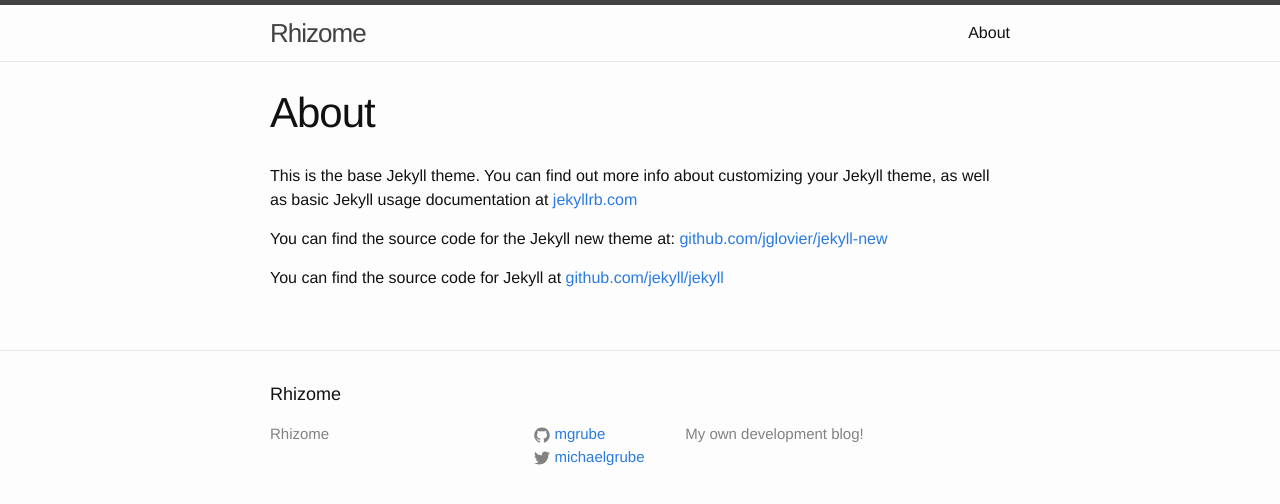
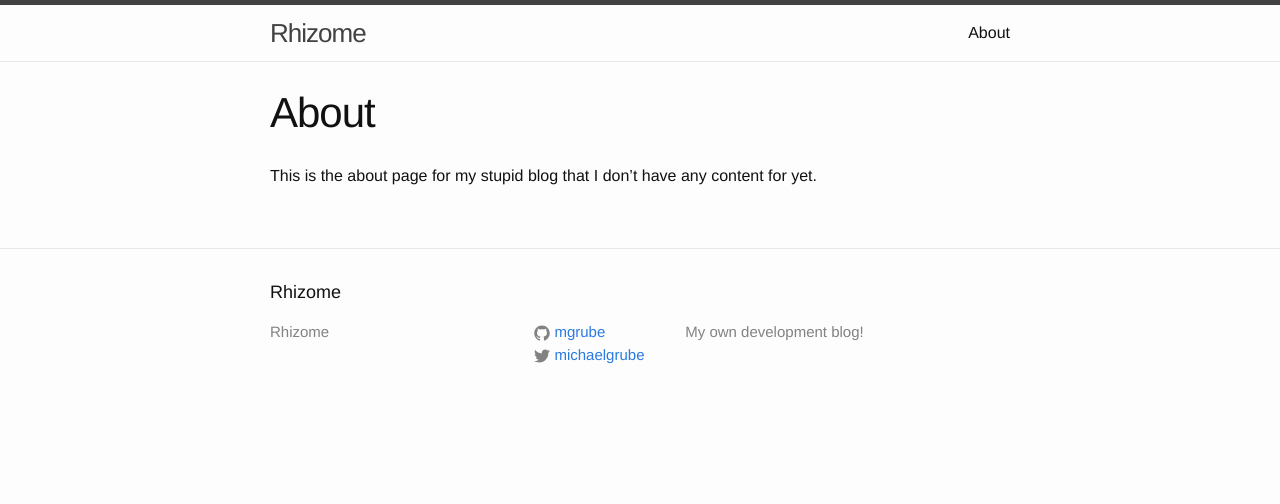
Before and after one commit to mgrube/mgrube.github.io, a Jekyll site: the page built from about.md, in a window 1280 px wide. Shown: the top 504 px of the page. Built offline with Jekyll 4.4.1, drawn with Linux system fonts in a browser that asks for light colours.

Commit message:
Write something on the about page.

```diff
--- a/about.md
+++ b/about.md
@@ -4,8 +4,4 @@
 permalink: /about/
 ---
 
-This is the base Jekyll theme. You can find out more info about customizing your Jekyll theme, as well as basic Jekyll usage documentation at [jekyllrb.com](http://jekyllrb.com/)
-
-You can find the source code for the Jekyll new theme at: [github.com/jglovier/jekyll-new](https://github.com/jglovier/jekyll-new)
-
-You can find the source code for Jekyll at [github.com/jekyll/jekyll](https://github.com/jekyll/jekyll)
+This is the about page for my stupid blog that I don't have any content for yet.
```
